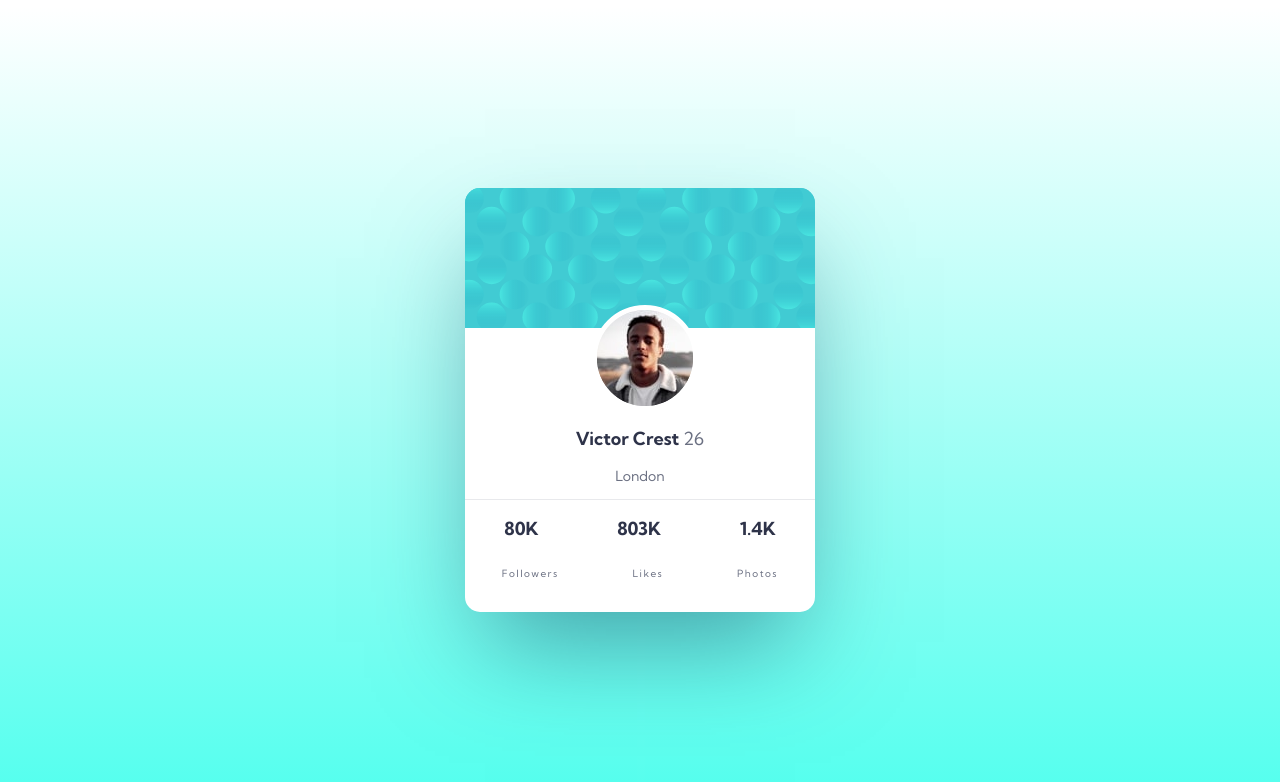
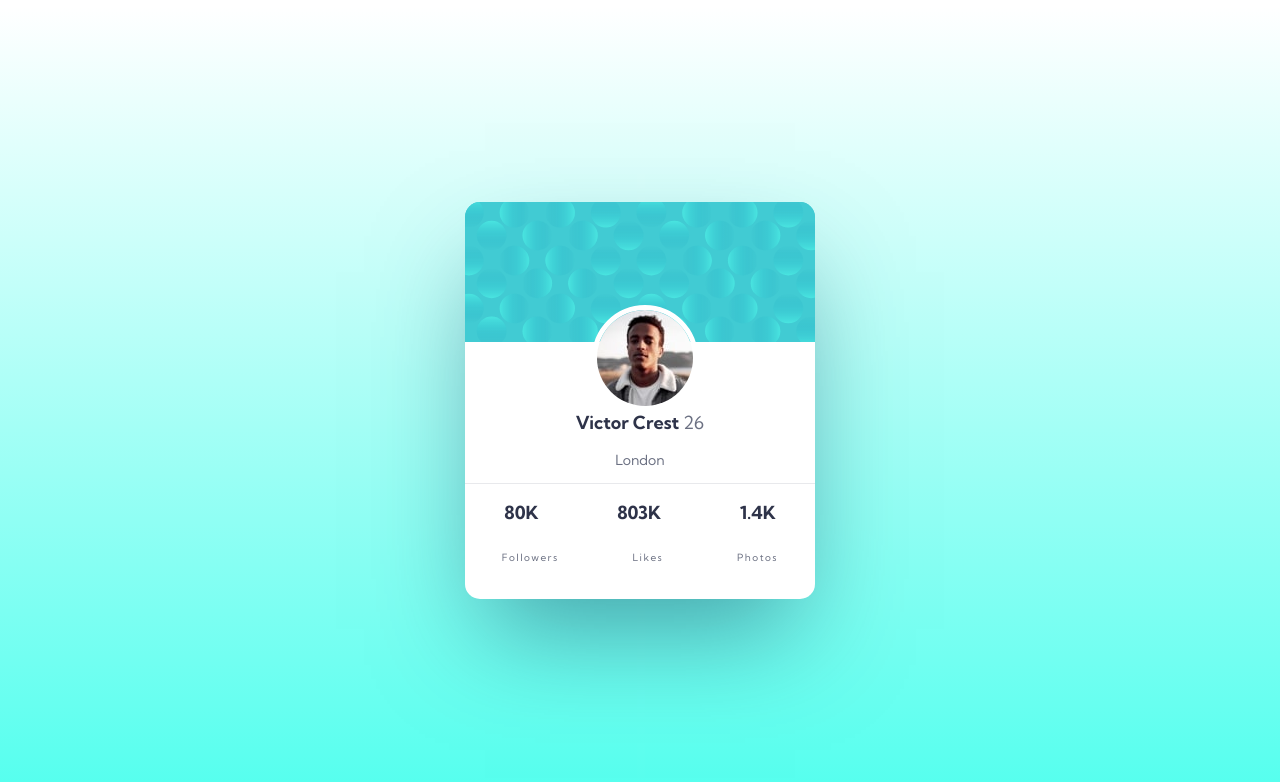
Before and after one commit to george199626/profile-card-component-main, a plain HTML site: page index.html in a window 1280 px wide. Drawn offline with Linux system fonts and the light colour scheme.

Commit message:
Add files via upload

```diff
--- a/style.css
+++ b/style.css
@@ -14,7 +14,7 @@ body {
   mix-blend-mode: normal;
 }
 .main-card {
-  height: 424px;
+  height: 397px;
   width: 350px;
   border-radius: 15px;
   background: #ffffff;
@@ -50,7 +50,7 @@ body {
   color: #6b7082;
 }
 .middle-div {
-  margin-top: 100px;
+  margin-top: 70px;
 }
 .london {
   font-family: "Kumbh Sans";
@@ -100,7 +100,6 @@ body {
   top: calc(50% - 96px / 2 - 47px);
   border: 5px solid #ffffff;
   border-radius: 50%;
-  background: url(http://127.0.0.1:5500/images/image-victor.jpg);
 }
 .victor-img {
   border-radius: 50%;
```
